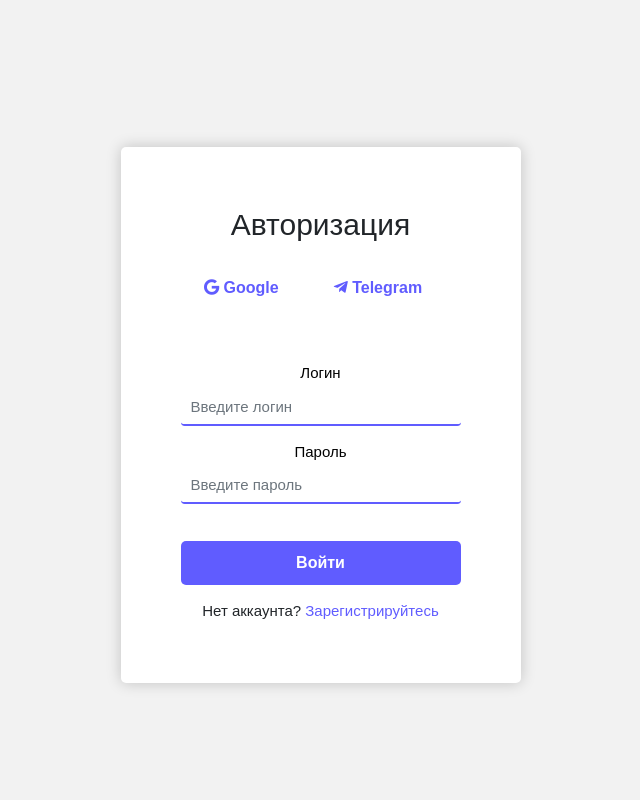
After one commit to underruz/VinnieMarket, a Django app: template templates/auth/register.html in a window 1280 px wide. The commit adds this page. Shown: the whole page, without its empty margins (427-1067 px from the left). Run offline with Django 4.2, Linux system fonts and the light colour scheme; the template is opened without the code that fills it, so the values that code supplies are empty; some libraries are stand-ins or nearby versions.

Commit message:
VinnirMarket

```diff
--- /dev/null
+++ b/templates/auth/register.html
@@ -0,0 +1,181 @@
+{% load static %}
+<!DOCTYPE html>
+<html lang="en">
+<head>
+	<title>Vinnie Market</title>
+	<meta charset="UTF-8">
+	<meta name="viewport" content="width=device-width, initial-scale=1">
+    <meta charset="UTF-8">
+      <link rel="stylesheet" type="text/css" href="{% static 'css/util.css' %}">
+      <link rel="stylesheet" type="text/css" href="{% static 'css/main.css' %}">
+      <link rel="stylesheet" href="https://stackpath.bootstrapcdn.com/bootstrap/4.3.1/css/bootstrap.min.css">
+      <link rel="stylesheet" href="https://cdnjs.cloudflare.com/ajax/libs/font-awesome/5.15.3/css/all.min.css">
+
+      <style>
+          * {
+  box-sizing: border-box;
+}
+
+body {
+  background-color: #f2f2f2;
+  font-family: Arial, sans-serif;
+  margin: 0;
+}
+
+.container {
+  display: flex;
+  justify-content: center;
+  align-items: center;
+  height: 100vh;
+}
+
+form {
+  background-color: #ffffff;
+  border-radius: 5px;
+  box-shadow: 0px 0px 15px rgba(0, 0, 0, 0.2);
+  padding: 60px;
+  width: 400px;
+}
+
+h1 {
+  text-align: center;
+}
+
+.input-field {
+  margin-bottom: 20px;
+}
+
+label {
+  display: block;
+  margin-bottom: 5px;
+}
+
+input[type="text"],
+input[type="password"] {
+  border: none;
+  border-bottom: 2px solid #d9d9d9;
+  outline: none;
+  padding: 5px 10px;
+  width: 100%;
+}
+
+input[type="text"]:focus,
+input[type="password"]:focus {
+  border-bottom: 2px solid #717fe0;
+}
+
+.btn {
+  border-radius: 5px;
+  border: none;
+  color: #ffffff;
+  cursor: pointer;
+  font-size: 16px;
+  font-weight: bold;
+  padding: 10px 20px;
+  transition: all 0.3s ease;
+}
+button[type="submit"] {
+  width: 100%;
+  background-color: #605cff;
+  border-color: #605cff;
+}
+
+button[type="submit"]:hover {
+  background-color: #4c48db;
+  border-color: #4c48db;
+
+}
+
+
+      h1 {
+        font-size: 2rem;
+        margin-top: 0.0cm;
+        text-align: center;
+      }
+
+      .btn-social {
+        margin-right: 1rem;
+        margin-bottom: 2rem;
+        background-color: transparent;
+        border-color: #605cff;
+        color: #605cff;
+      }
+
+      .btn-social:hover {
+        color: #fff;
+      }
+
+      .btn-social.google:hover {
+        background-color: #dc3545;
+        border-color: #dc3545;
+      }
+
+      .btn-social.telegram:hover {
+        background-color: #007bff;
+        border-color: #007bff;
+      }
+
+      form {
+        margin-top: 2rem;
+        text-align: center;
+      }
+
+      input[type="text"],
+      input[type="password"] {
+        border-color: #605cff !important;
+        box-shadow: none !important;
+      }
+
+      input[type="text"]:focus,
+      input[type="password"]:focus {
+        border-color: #605cff !important;
+        box-shadow: none !important;
+      }
+
+      .btn-primary {
+        background-color: #605cff;
+        border-color: #605cff;
+        width: 100%;
+      }
+
+    </style>
+  </head>
+  <body>
+
+    <div class="container">
+      <div class="row justify-content-center">
+        <div class="col-md-6">
+          <form>
+            <h1 class="text-center mb-4">Авторизация</h1>
+            <div class="d-flex align-items-center justify-content-center flex-column">
+              <div class="d-flex">
+                <a href="#" class="btn btn-outline-primary btn-social google"><i class="fab fa-google"></i> Google</a>
+                <a href="#" class="btn btn-outline-primary btn-social telegram"><i class="fab fa-telegram-plane"></i> Telegram</a>
+              </div>
+            </div>
+
+
+            <div class="form-group mt-4">
+              <label for="inputUsername" style="color: #000;">Логин</label>
+              <input type="text" class="form-control" id="inputUsername" placeholder="Введите логин">
+            </div>
+            <div class="form-group">
+              <label for="inputPassword" style="color: #000;">Пароль</label>
+              <input type="password" class="form-control" id="inputPassword" placeholder="Введите пароль">
+            </div>
+
+
+            <button type="submit"  class="btn btn-primary mt-4">Войти</button>
+            <div class="mt-3 text-center">
+              Нет аккаунта? <a href="https://example.com/register" style="color: #605cff;">Зарегистрируйтесь</a>
+</div>
+</form>
+</div>
+</div>
+</div>
+
+<script src="https://code.jquery.com/jquery-3.5.1.slim.min.js"></script>
+<script src="https://cdn.jsdelivr.net/npm/@popperjs/core@2.10.1/dist/umd/popper.min.js"></script>
+<script src="https://stackpath.bootstrapcdn.com/bootstrap/4.3.1/js/bootstrap.min.js"></script>
+  </body>
+</html>
```
Also changed, not shown: templates/index.html (+4 -5 lines).
